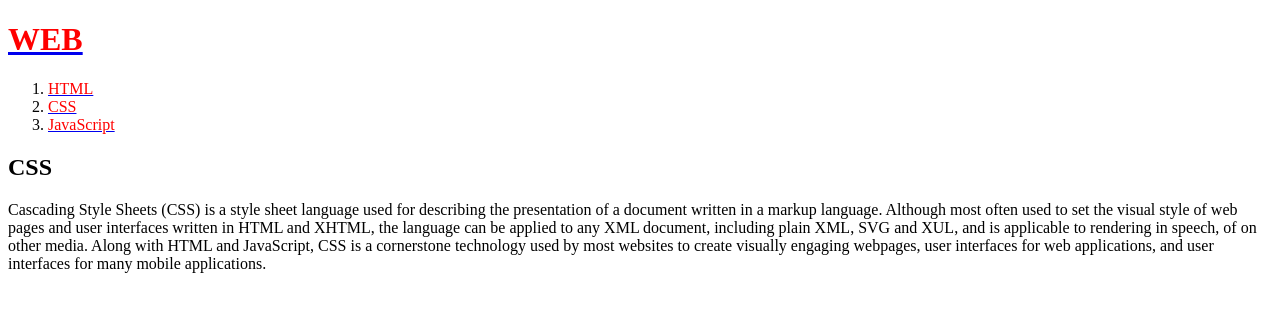
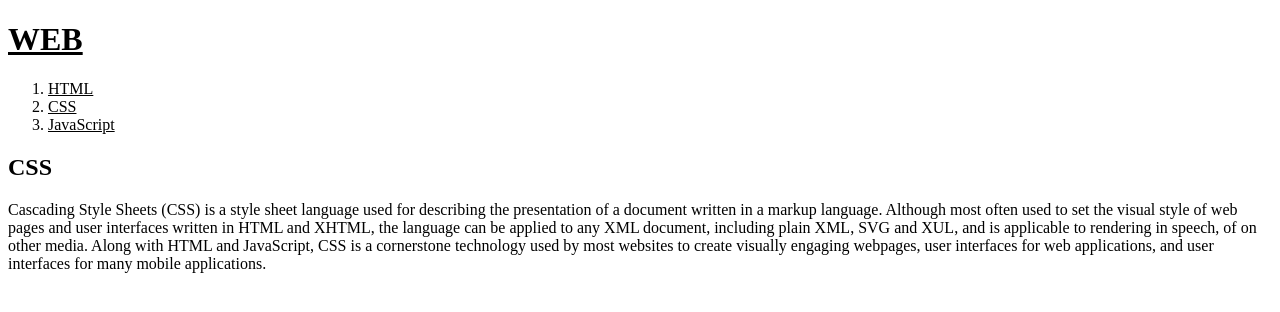
Before and after one commit to hi050227/web2_css, a plain HTML site: page 2.html in a window 1280 px wide. Drawn offline with Linux system fonts and the light colour scheme.

Commit message:
style css를 사용하여 색깔 변화

```diff
--- a/2.html
+++ b/2.html
@@ -3,6 +3,11 @@
   <head>
     <meta charset="utf-8">
     <title>WEB1 - CSS</title>
+    <style>
+      a {
+        color:black;
+      }
+    </style>
     <!-- Global site tag (gtag.js) - Google Analytics -->
 <script async src="https://www.googletagmanager.com/gtag/js?id=G-4KCFLWF45C"></script>
 <script>
@@ -17,11 +22,15 @@
     <!-- 태그를 추가해서 글자를 디자인 하는 font 태그 사용,
     문제점으로는 해당 태그는 어떠한 정보를 가지고 있지 않고 디자인에 대한 정보만 가지고 있고
    해당 링크가 1억개 있다하면  하나하나 바꾸는 것은 쉽지 않다고 여겨진다-->
-    <h1><a href="index.html"><font color='red'>WEB</font></a></h1>
+    <!-- <h1><a href="index.html"><font color='red'>WEB</font></a></h1> -->
+    <h1><a href="index.html">WEB</a></h1>
     <ol>
-      <li><a href="1.html"><font color='red'>HTML</font></a></li>
+      <!-- <li><a href="1.html"><font color='red'>HTML</font></a></li>
       <li><a href="2.html"><font color='red'>CSS</font></a></li>
-      <li><a href="3.html"><font color='red'>JavaScript</font></a></li>
+      <li><a href="3.html"><font color='red'>JavaScript</font></a></li> -->
+      <li><a href="1.html">HTML</a></li>
+      <li><a href="2.html">CSS</a></li>
+      <li><a href="3.html">JavaScript</a>
     </ol>
     <h2>CSS</h2>
     <p>Cascading Style Sheets (CSS) is a style sheet language used for describing the presentation of a document written in a markup language.
```
